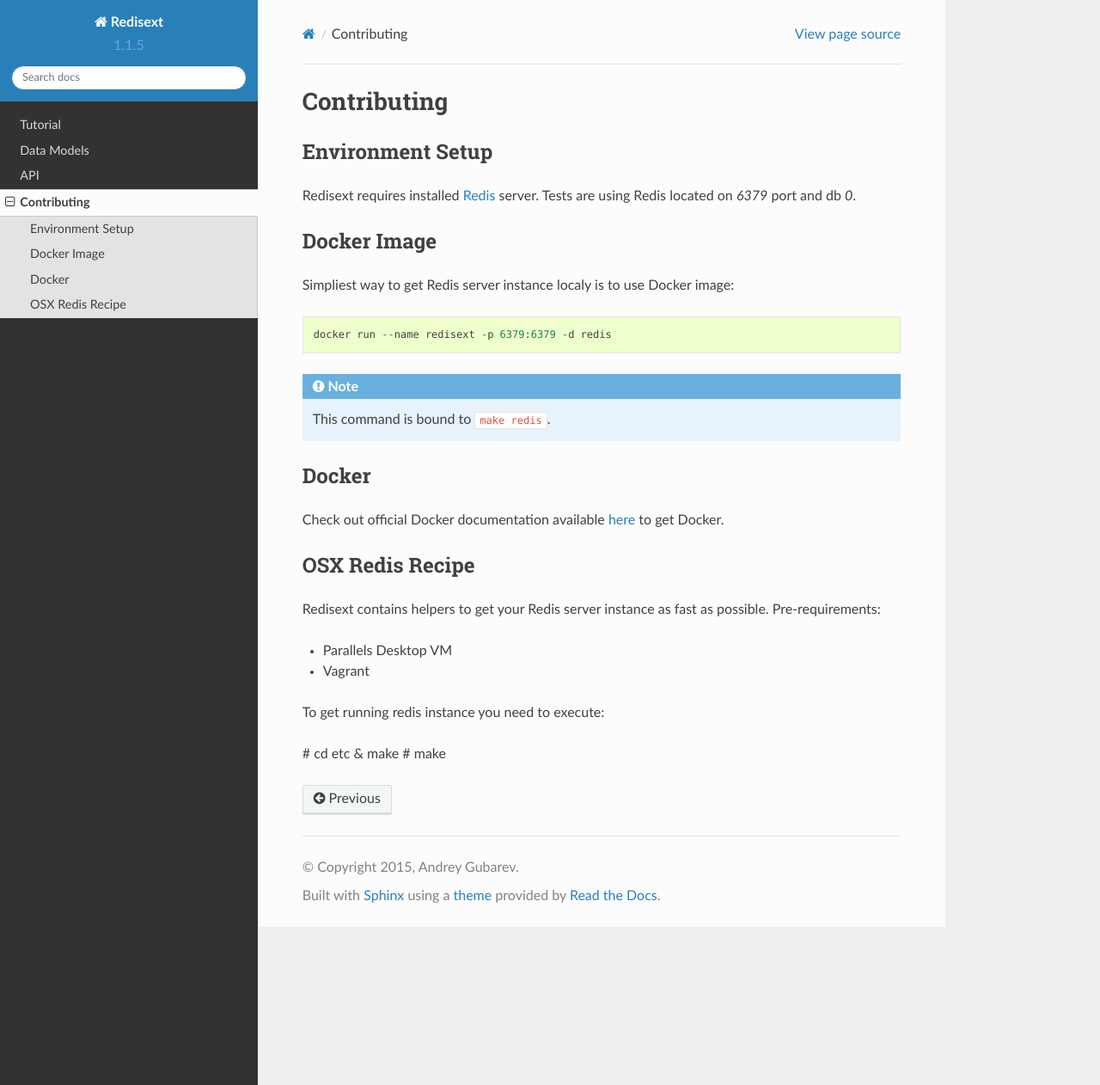
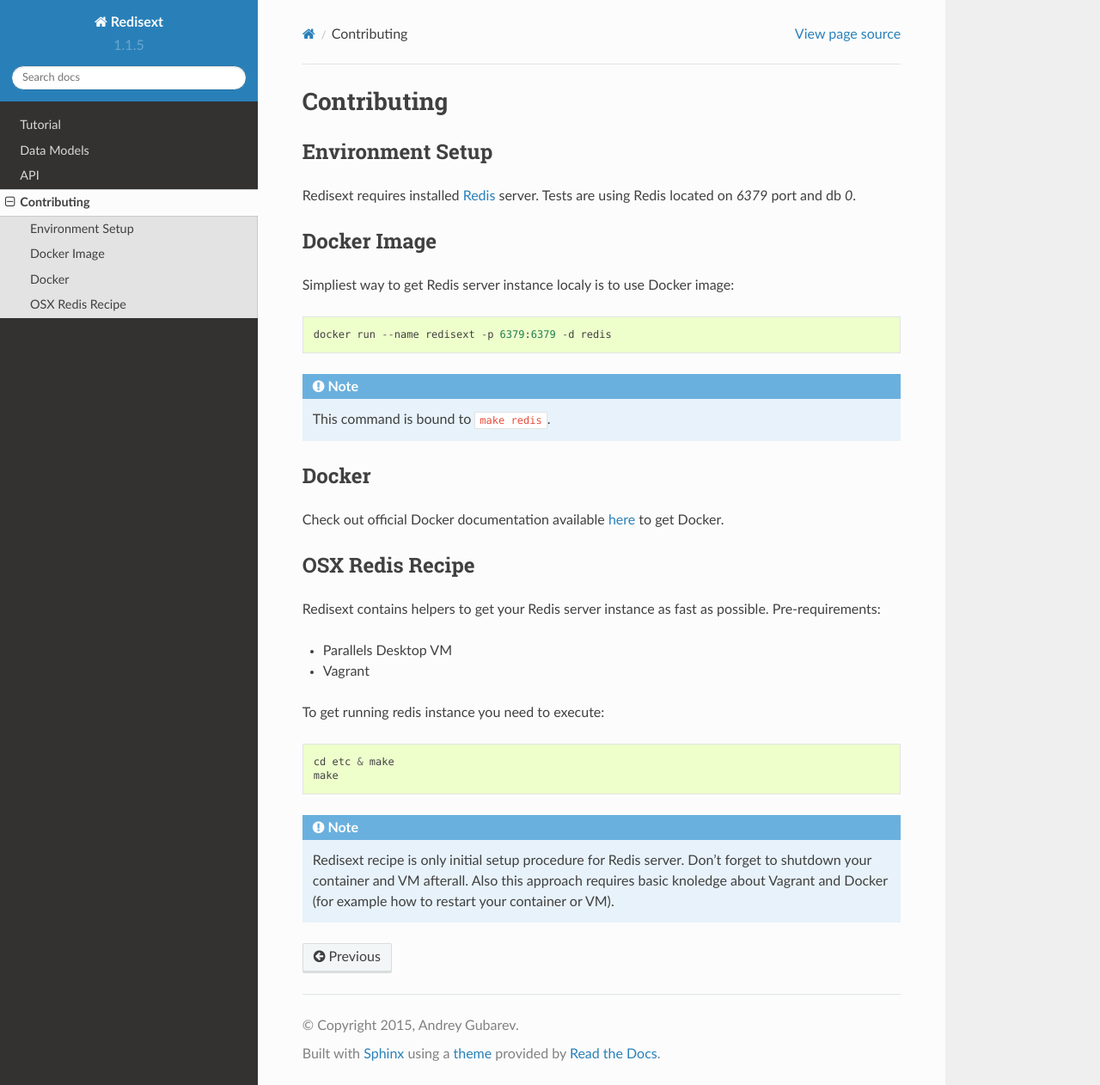
Before and after one commit to mylokin/redisext, a Sphinx documentation site: the page built from docs/modules/contributing.rst, in a window 1280 px wide and 1262 px high. Shown: the whole window at 86% size. Built offline with Sphinx 7.4.7 and the Read the Docs theme 2.0.0, drawn with Linux system fonts in a browser that asks for light colours; some of the changed lines change nothing that is shown.

Commit message:
fix markup

```diff
--- a/docs/modules/contributing.rst
+++ b/docs/modules/contributing.rst
@@ -31,12 +31,12 @@
 * Parallels Desktop VM
 * Vagrant
 
-To get running redis instance you need to execute:
+To get running redis instance you need to execute::
 
-# cd etc & make
-# make
+   cd etc & make
+   make
 
-.. note:
+.. note::
 
    Redisext recipe is only initial setup procedure for Redis server.
    Don't forget to shutdown your container and VM afterall.
```
